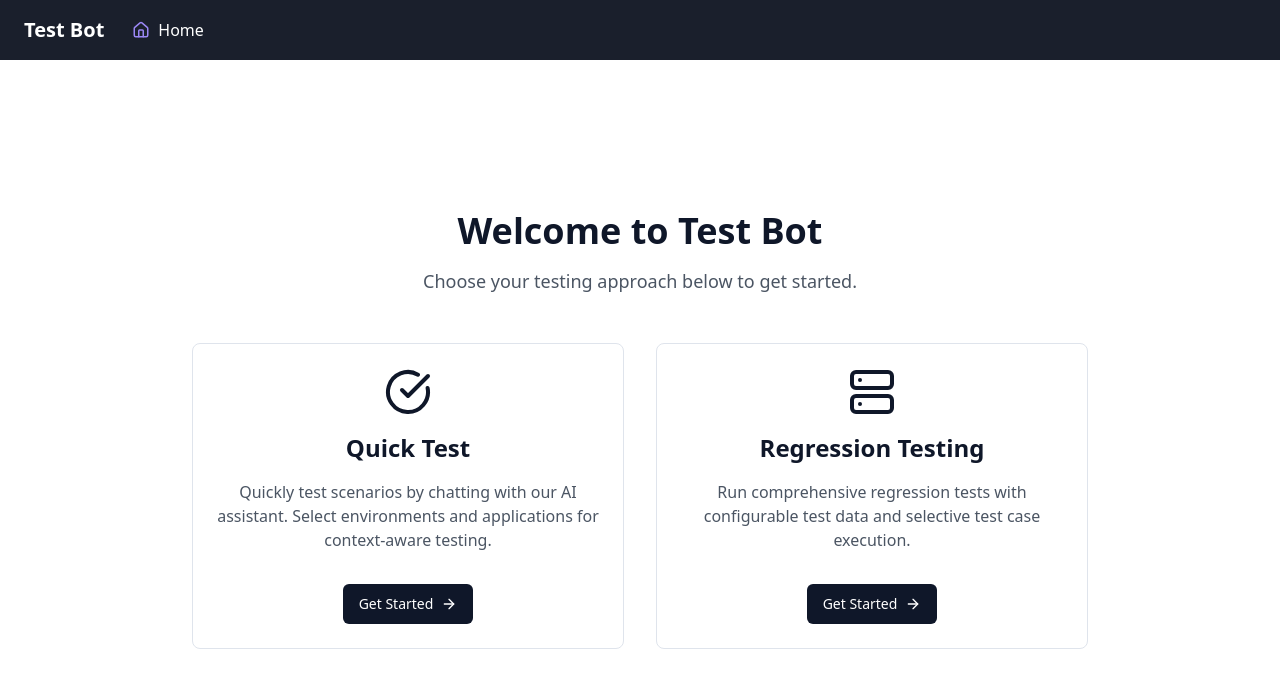
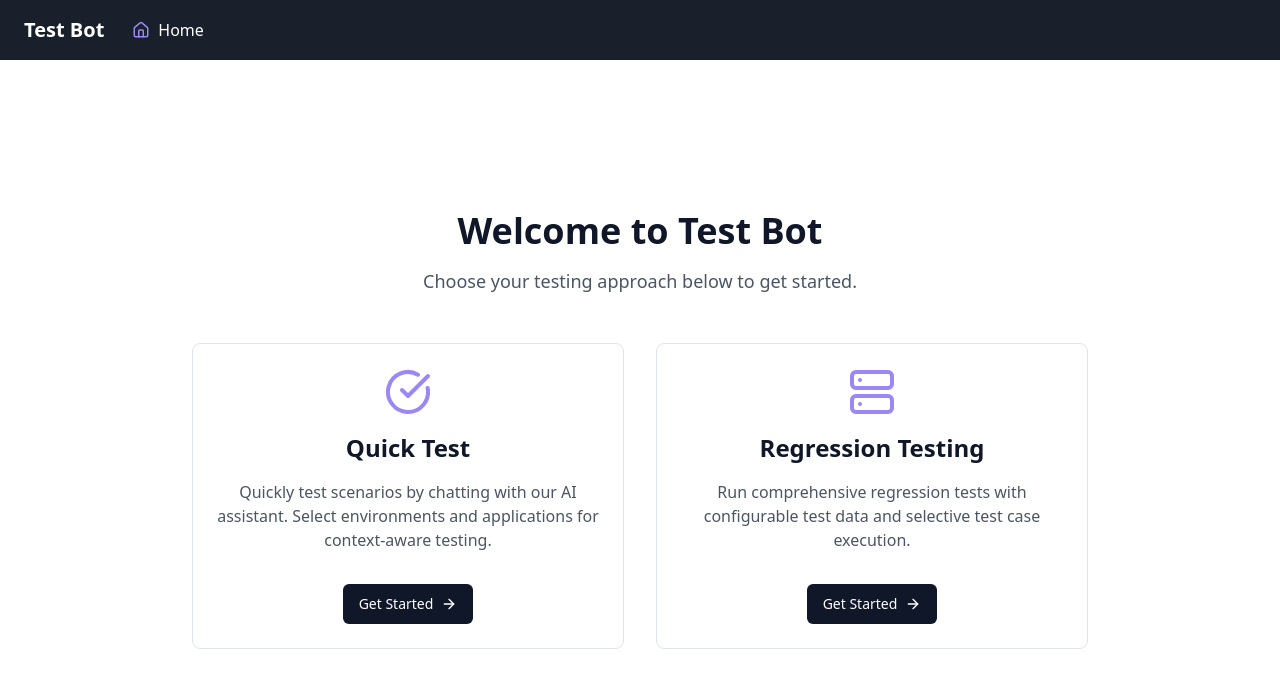
Before and after one commit to SabarigirivasanB/test-bot-app, a React (Vite) app: page / in a window 1280 px wide. Shown: the top 688 px of the page. Built offline with nearby package versions, Linux system fonts and the light colour scheme.

Commit message:
Fix: Change icon color
Change the icon color for quick test and regression to #9b87f5.

```diff
--- a/src/pages/Index.tsx
+++ b/src/pages/Index.tsx
@@ -13,7 +13,7 @@ const Index = () => {
 
       <div className="grid grid-cols-1 md:grid-cols-2 gap-8 max-w-4xl w-full">
         <div className="border rounded-lg p-6 h-full hover:shadow-md transition-shadow bg-white flex flex-col items-center text-center">
-          <CheckCircle size={48} className="text-primary mb-4" />
+          <CheckCircle size={48} color="#9b87f5" className="mb-4" />
           <h2 className="text-2xl font-semibold mb-4">Quick Test</h2>
           <p className="text-gray-600 mb-8">
             Quickly test scenarios by chatting with our AI assistant. Select environments and applications for context-aware testing.
@@ -26,7 +26,7 @@ const Index = () => {
         </div>
 
         <div className="border rounded-lg p-6 h-full hover:shadow-md transition-shadow bg-white flex flex-col items-center text-center">
-          <Server size={48} className="text-primary mb-4" />
+          <Server size={48} color="#9b87f5" className="mb-4" />
           <h2 className="text-2xl font-semibold mb-4">Regression Testing</h2>
           <p className="text-gray-600 mb-8">
             Run comprehensive regression tests with configurable test data and selective test case execution.
```
